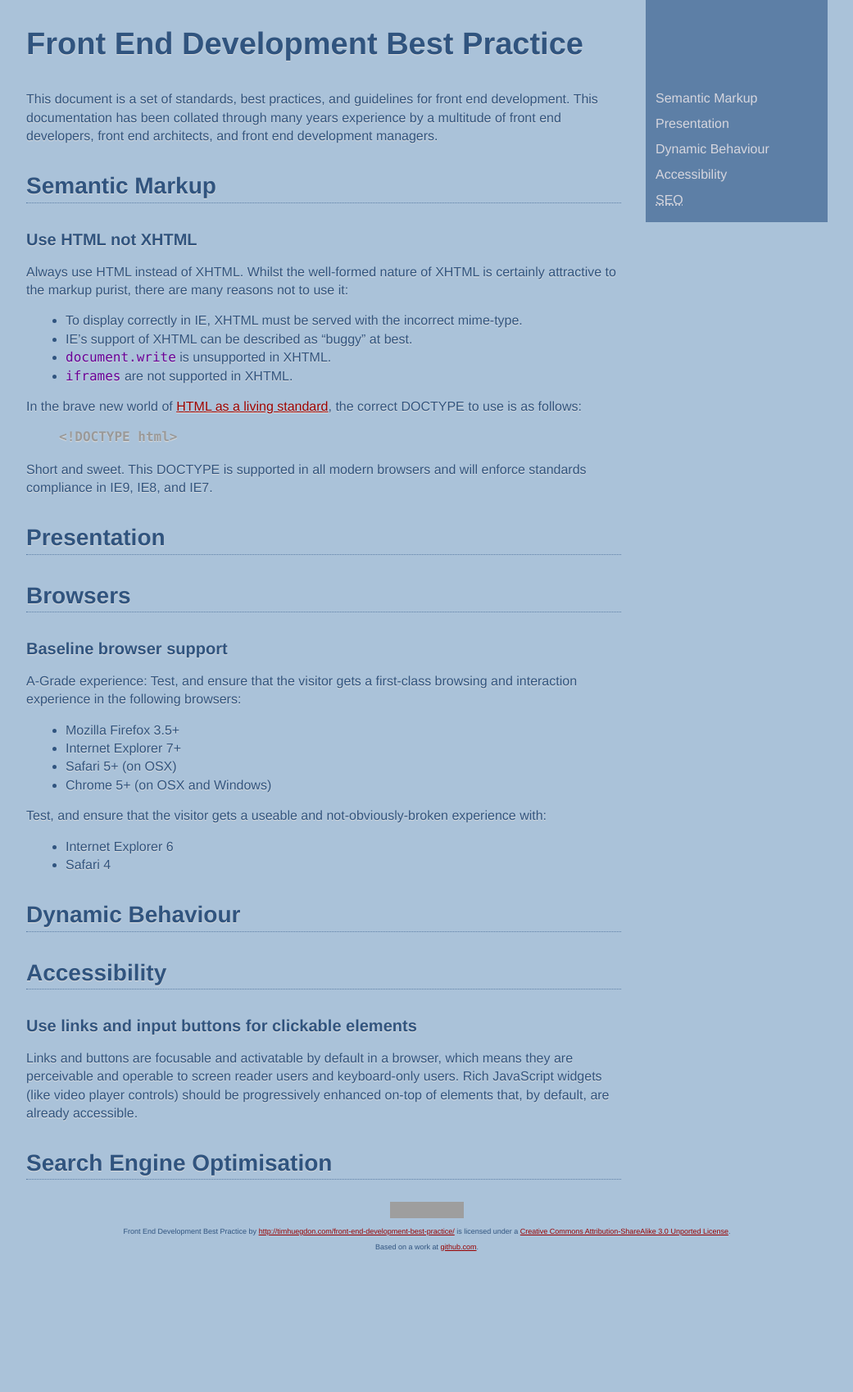
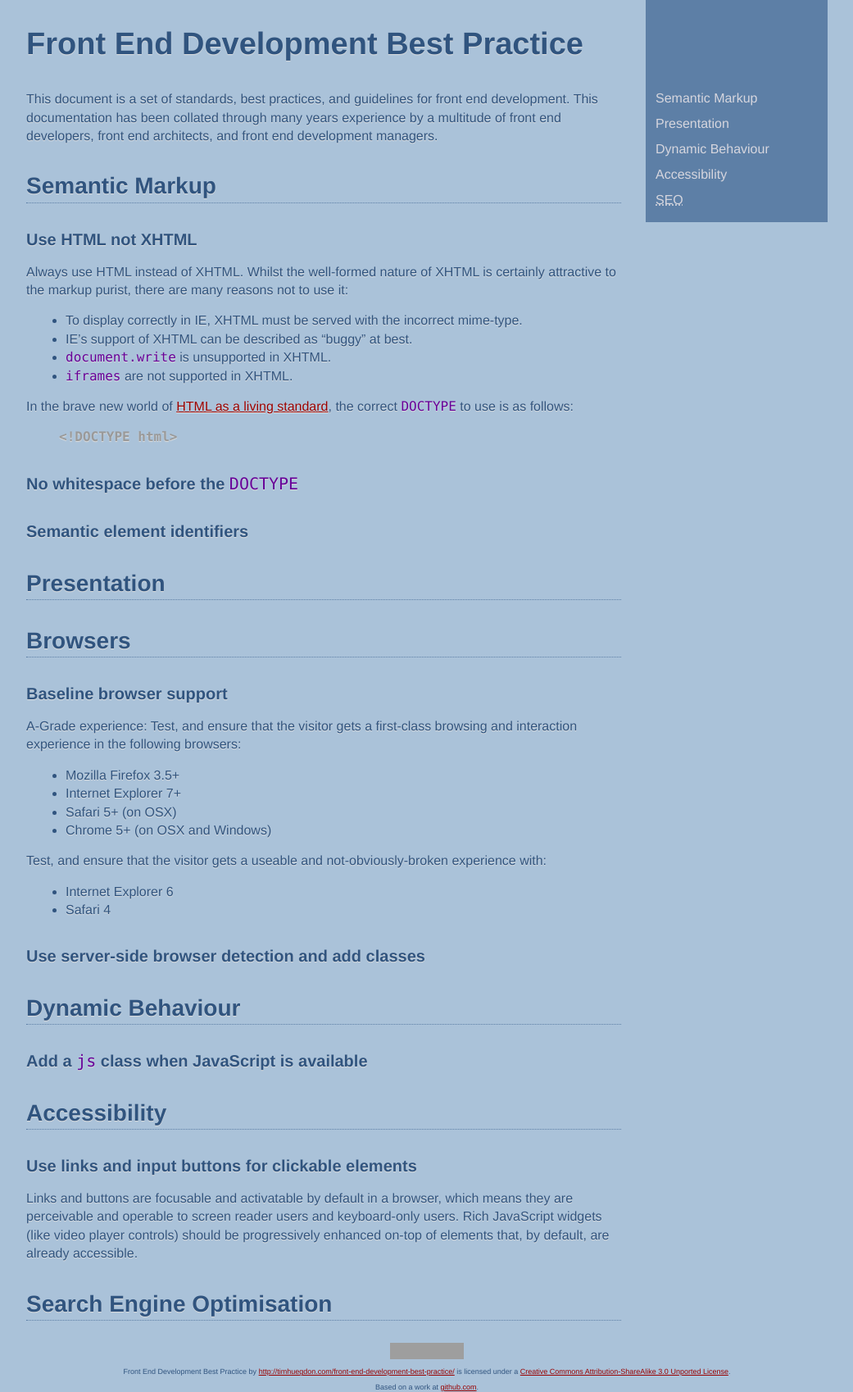
Before and after one commit to nefarioustim/front-end-development-best-practice, a Jekyll site: the page built from index.md, in a window 1280 px wide. Shown: the whole page at 82% size, without its empty margins (119-1160 px from the left). Built offline with Jekyll 4.4.1, drawn with Linux system fonts in a browser that asks for light colours; Markdown is read by kramdown in place of the engine named in the settings; before the commit the page ends 1527 px from its top, so only the background shows below that; grey boxes are pictures that could not be loaded.

Commit message:
Appended browser section.

```diff
--- a/index.md
+++ b/index.md
@@ -22,13 +22,15 @@
  *  `document.write` is unsupported in XHTML.
  *  `iframes` are not supported in XHTML.
 
-In the brave new world of [HTML as a living standard](http://whatwg.org/html), the correct DOCTYPE to use is as follows:
+In the brave new world of [HTML as a living standard](http://whatwg.org/html), the correct `DOCTYPE` to use is as follows:
 
 {% highlight html %}
 <!DOCTYPE html>
 {% endhighlight %}
 
-Short and sweet. This DOCTYPE is supported in all modern browsers and will enforce standards compliance in IE9, IE8, and IE7.
+### No whitespace before the `DOCTYPE`
+
+### Semantic element identifiers
 
 <h2 id="presentation">Presentation</h2>
 
@@ -49,8 +51,11 @@
 * Internet Explorer 6
 * Safari 4
 
+### Use server-side browser detection and add classes
 
 <h2 id="dynamic-behaviour">Dynamic Behaviour</h2>
+
+### Add a `js` class when JavaScript is available
 
 <h2 id="accessibility">Accessibility</h2>
 
```
